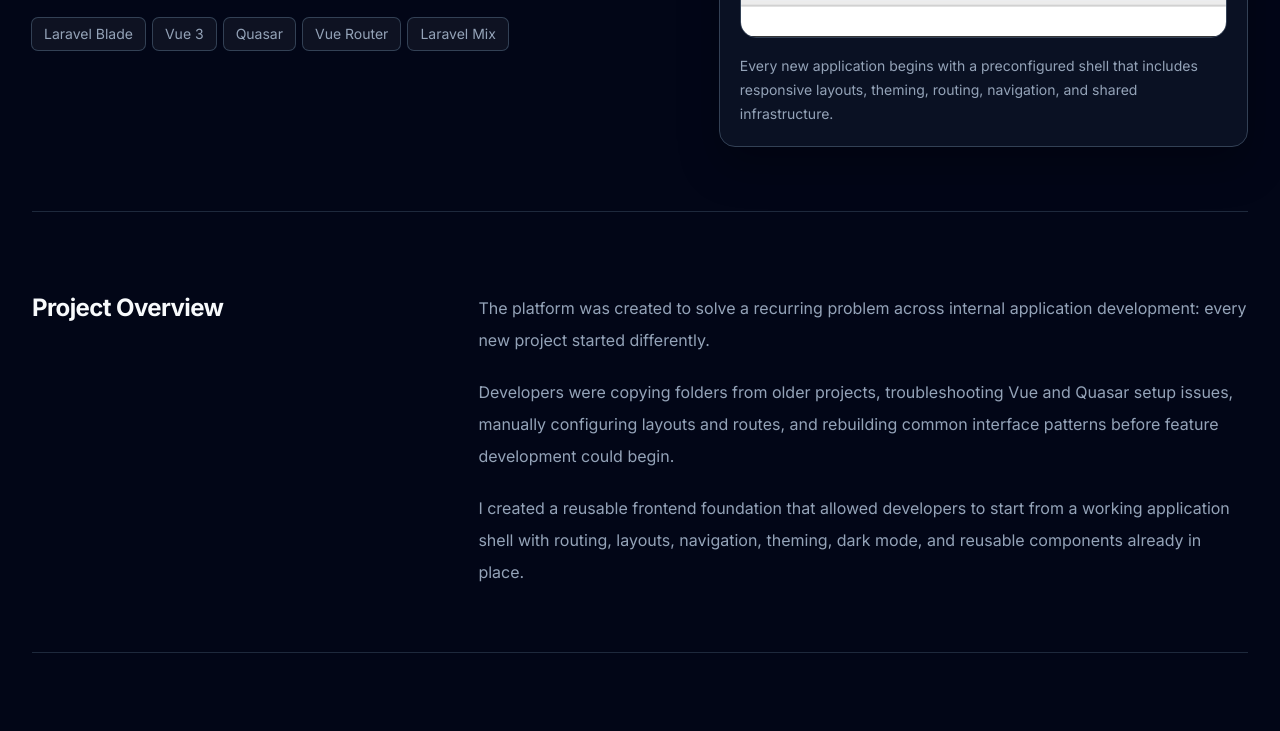
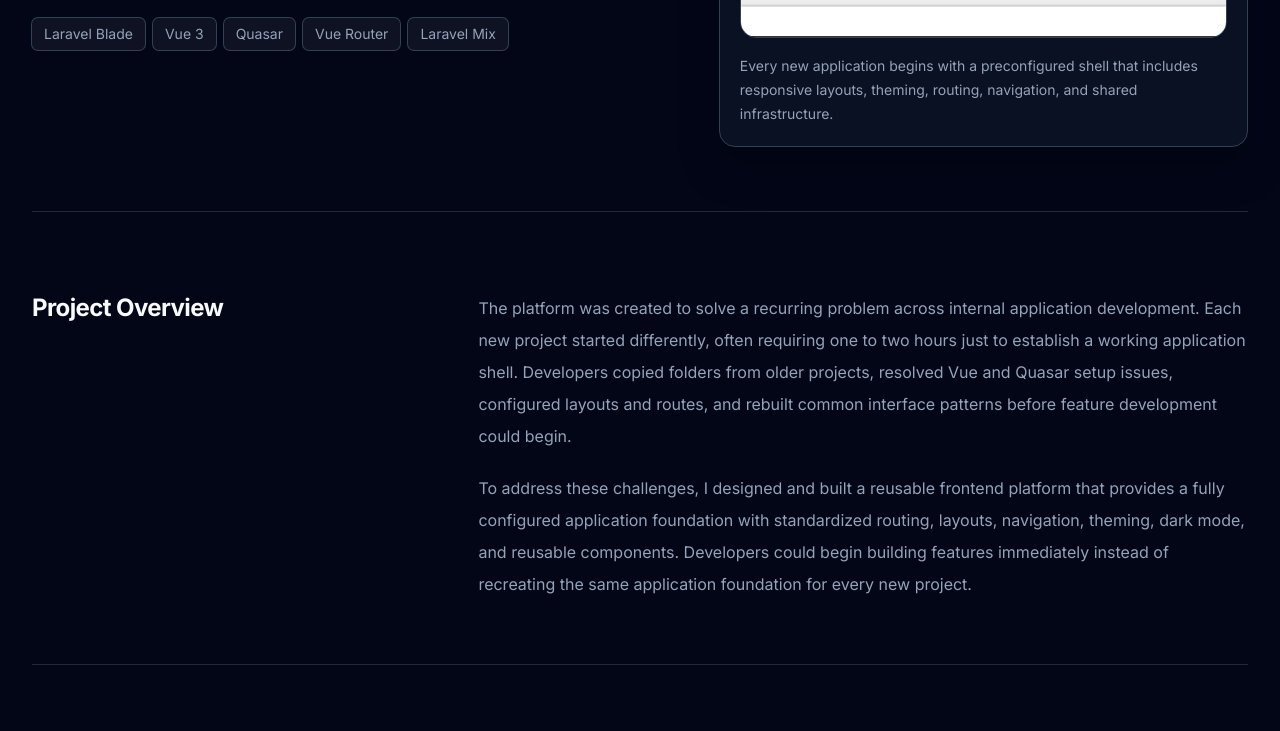
Before and after one commit to ashlee-seagle/developer-portfolio, a Vue app: page /projects/reusable-frontend-platform in a window 1280 px wide. Shown: the part 548-1279 px from the top of the page. Built offline with nearby package versions, Linux system fonts and the light colour scheme.

Commit message:
Refine case study project overview sections

```diff
--- a/src/pages/ReusableFrontendPlatformCaseStudy.vue
+++ b/src/pages/ReusableFrontendPlatformCaseStudy.vue
@@ -56,20 +56,11 @@
 
     <CaseStudySection title="Project Overview">
       <p>
-        The platform was created to solve a recurring problem across internal
-        application development: every new project started differently.
+        The platform was created to solve a recurring problem across internal application development. Each new project started differently, often requiring one to two hours just to establish a working application shell. Developers copied folders from older projects, resolved Vue and Quasar setup issues, configured layouts and routes, and rebuilt common interface patterns before feature development could begin.
       </p>
 
       <p>
-        Developers were copying folders from older projects, troubleshooting Vue and
-        Quasar setup issues, manually configuring layouts and routes, and rebuilding
-        common interface patterns before feature development could begin.
-      </p>
-
-      <p>
-        I created a reusable frontend foundation that allowed developers to start from
-        a working application shell with routing, layouts, navigation, theming, dark mode,
-        and reusable components already in place.
+        To address these challenges, I designed and built a reusable frontend platform that provides a fully configured application foundation with standardized routing, layouts, navigation, theming, dark mode, and reusable components. Developers could begin building features immediately instead of recreating the same application foundation for every new project.
       </p>
     </CaseStudySection>
 
--- a/src/pages/SelfServiceEventCaseStudy.vue
+++ b/src/pages/SelfServiceEventCaseStudy.vue
@@ -55,17 +55,11 @@
 
   <CaseStudySection title="Project Overview">
     <p>
-      The platform was created to replace a developer-driven process for creating
-      and managing educational events. Previously, launching a new event required
-      the development team to create new sites, copy and modify legacy code,
-      update content, send repeated test emails, and manually trigger invitation
-      emails.
+      The platform was created to replace a developer-driven event management process. Previously, launching a new event required developers to create new sites, copy and modify legacy code, import attendee data, update content, send repeated test emails, and manually trigger invitation emails.
     </p>
 
     <p>
-      I proposed a self-service platform that would allow administrators to manage
-      the event lifecycle independently, reducing repetitive developer maintenance
-      and giving event coordinators more ownership over their workflows.
+      To address these challenges, I proposed and built a self-service platform that allows administrators to create and manage the complete event lifecycle independently. The platform centralizes event setup, registration, attendee management, recurring scheduling, email communications, and reporting into a guided administrative experience, reducing repetitive developer work while giving event coordinators greater ownership of their workflows.
     </p>
 
 
```
